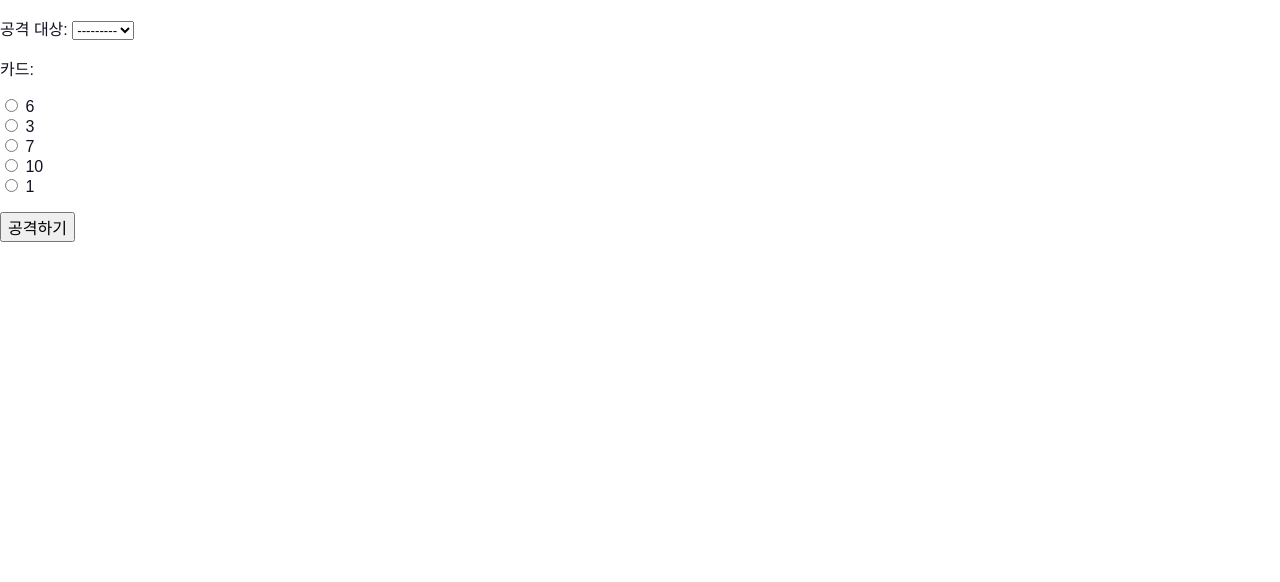
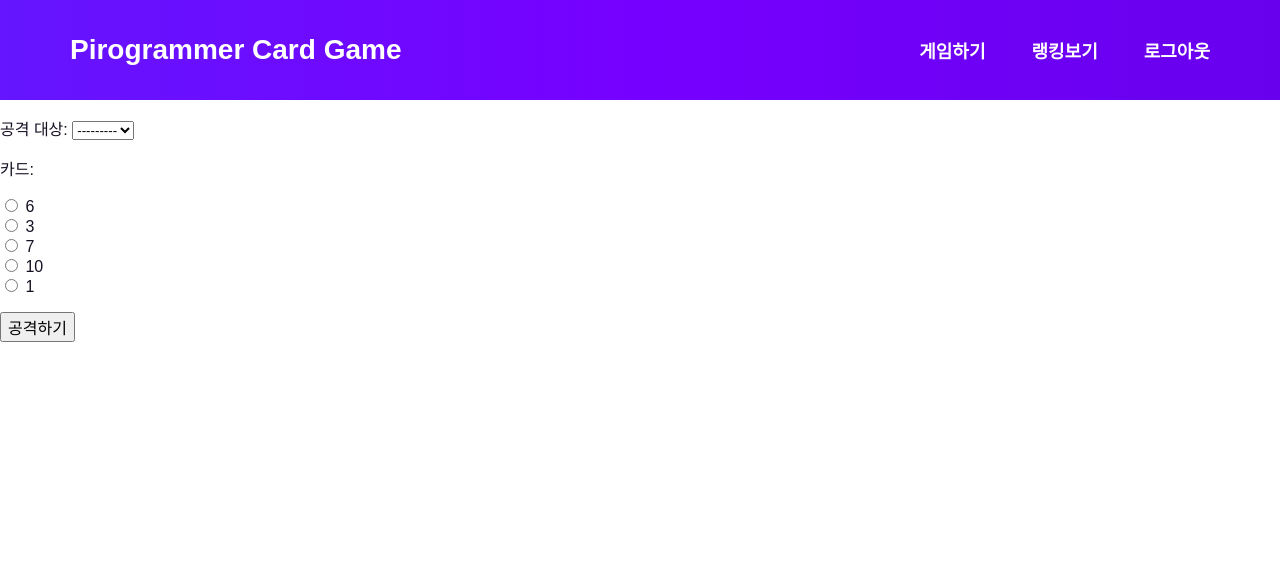
Before and after one commit to Pirogramming-25/Piro25_CardGame_5, a Django app: page /games/create/ in a window 1280 px wide. Shown: the top 582 px of the page. Run offline with Django 4.2, Linux system fonts and the light colour scheme; the visitor is signed in with stand-in values (Sample User, id 1); data comes from the database, SQL or seed files in the repository.

Commit message:
feat: 공통 Header 구현
- 로그인 전: 로그인 / 회원가입
- 로그인 후: 게임하기 / 랭킹보기 / 로그아웃
- 로고 클릭 시 메인으로 이동, 로그아웃은 CSRF 포함 POST 처리

```diff
--- a/static/css/base.css
+++ b/static/css/base.css
@@ -28,6 +28,81 @@ a {
     flex: 1;
 }
 
+.site-header {
+    min-height: 100px;
+    display: flex;
+    justify-content: space-between;
+    align-items: center;
+
+    padding: 20px 70px;
+
+    background: linear-gradient(
+        90deg,
+        #6515ff 0%,
+        #7600ff 50%,
+        #6800ed 100%
+    );
+
+    color: #ffffff;
+}
+
+.site-logo {
+    color: #ffffff;
+    font-size: 28px;
+    font-weight: 700;
+    text-decoration: none;
+}
+
+.site-nav {
+    display: flex;
+    align-items: center;
+    gap: 46px;
+}
+
+.site-nav a,
+.site-nav button {
+    color: #ffffff;
+    font-size: 18px;
+    font-weight: 700;
+    text-decoration: none;
+}
+
+.site-nav form {
+    margin: 0;
+}
+
+.site-nav button {
+    padding: 0;
+    border: 0;
+    background: none;
+    cursor: pointer;
+}
+
+.site-nav a:hover,
+.site-nav button:hover {
+    text-decoration: underline;
+}
+
+@media (max-width: 768px) {
+    .site-header {
+        min-height: 80px;
+        padding: 16px 24px;
+    }
+
+    .site-logo {
+        font-size: 19px;
+    }
+
+    .site-nav {
+        gap: 20px;
+    }
+
+    .site-nav a,
+    .site-nav button {
+        font-size: 15px;
+    }
+}
+
 .site-footer {
     min-height: 100px;
     display: flex;
--- a/templates/base.html
+++ b/templates/base.html
@@ -17,7 +17,30 @@
 <body class="{% block body_class %}{% endblock %}">
     <div class="site-wrapper">
 
-        {# Header는 3번 담당자가 나중에 여기에 구현 #}
+        <header class="site-header">
+            <a href="{% url 'users:home' %}" class="site-logo">
+                Pirogrammer Card Game
+            </a>
+
+            <nav class="site-nav">
+                {% if user.is_authenticated %}
+                    <a href="{% url 'games:create' %}">게임하기</a>
+
+                    {# TODO: 랭킹 URL(games:ranking) 생기면 연결 #}
+                    <a href="#">랭킹보기</a>
+
+                    <form method="post" action="{% url 'users:logout' %}">
+                        {% csrf_token %}
+                        <button type="submit">로그아웃</button>
+                    </form>
+                {% else %}
+                    <a href="{% url 'users:login' %}">로그인</a>
+
+                    {# TODO: 회원가입 URL 생기면 연결 #}
+                    <a href="#">회원가입</a>
+                {% endif %}
+            </nav>
+        </header>
 
         <main class="site-main">
             {% block content %}{% endblock %}
```
